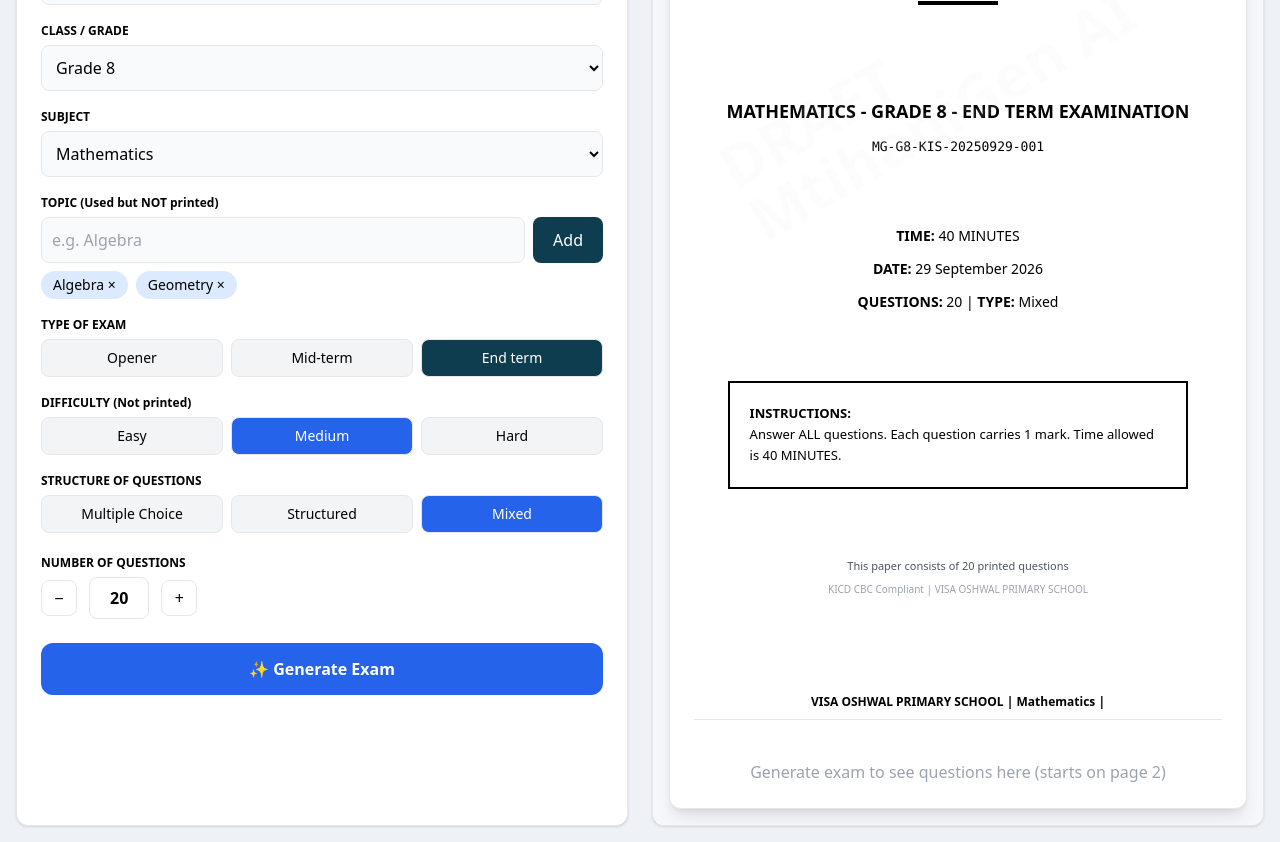
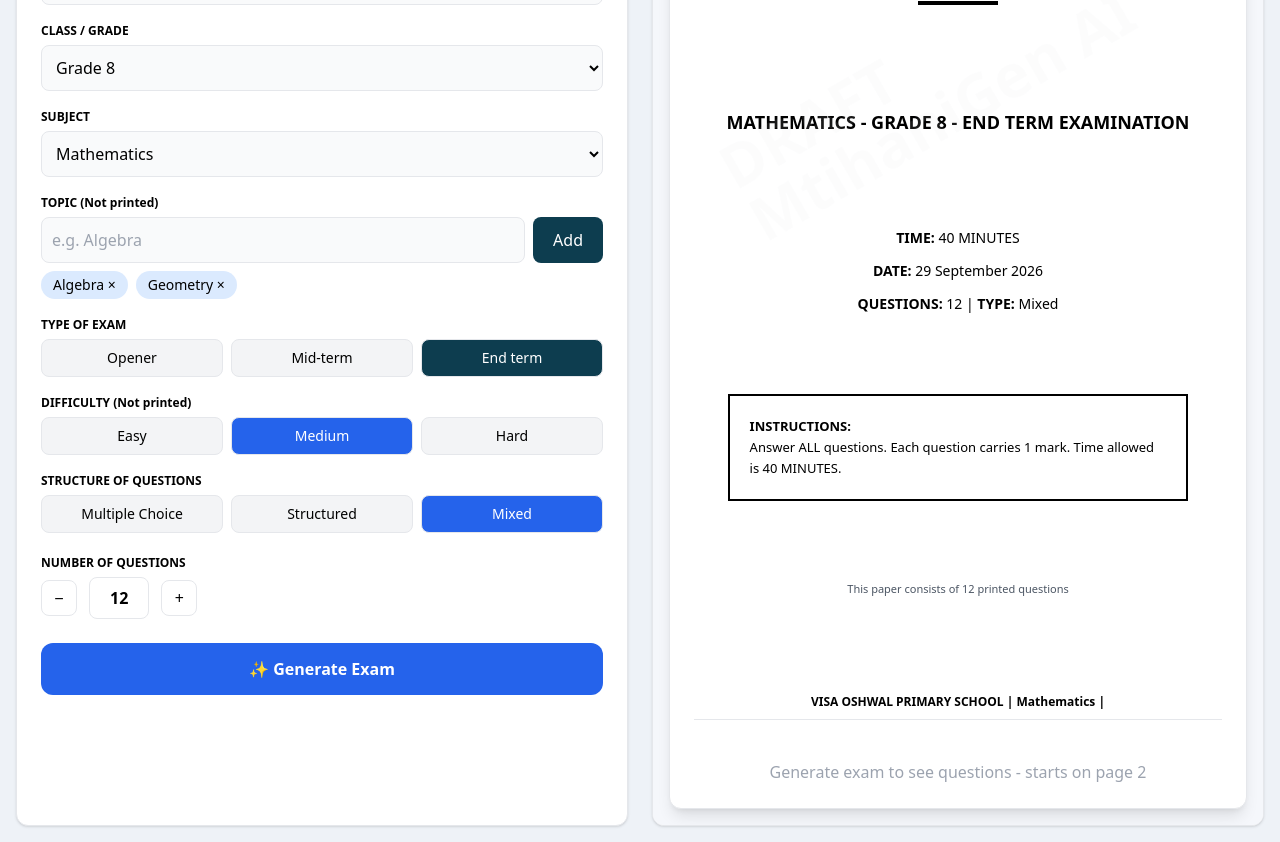
Before and after one commit to muhsinswaleh69-max/mtihanigen-ai, a Next.js app: page / in a window 1280 px wide. Shown: the part 320-1162 px from the top of the page. Built offline with nearby package versions, Linux system fonts and the light colour scheme.

Commit message:
Update page.tsx

```diff
--- a/app/page.tsx
+++ b/app/page.tsx
@@ -2,9 +2,9 @@
 import { useState, useEffect, useRef } from "react";
 
 const subjectsByGrade: Record<string, string[]> = {
-  "Grade 1": ["Literacy Activities", "Kiswahili", "Mathematical Activities", "Environmental", "CRE", "IRE", "HRE"],
-  "Grade 2": ["Literacy Activities", "Kiswahili", "Mathematical Activities", "Environmental", "CRE", "IRE", "HRE"],
-  "Grade 3": ["Literacy Activities", "Kiswahili", "Mathematical Activities", "Environmental", "CRE", "IRE", "HRE"],
+  "Grade 1": ["Literacy Activities", "Kiswahili", "Mathematical Activities", "Environmental", "CRE"],
+  "Grade 2": ["Literacy Activities", "Kiswahili", "Mathematical Activities", "Environmental", "CRE"],
+  "Grade 3": ["Literacy Activities", "Kiswahili", "Mathematical Activities", "Environmental", "CRE"],
   "Grade 4": ["Mathematics", "English", "Kiswahili", "Science and Technology", "Social Studies", "Agriculture", "CRE"],
   "Grade 5": ["Mathematics", "English", "Kiswahili", "Science and Technology", "Social Studies", "Agriculture", "CRE"],
   "Grade 6": ["Mathematics", "English", "Kiswahili", "Science and Technology", "Social Studies", "Agriculture", "CRE"],
@@ -18,33 +18,82 @@ const subjectsByGrade: Record<string, string[]> = {
 
 const suggestedTopics: Record<string, string[]> = {
   "Kiswahili": ["Sarufi", "Ufahamu", "Insha", "Fasihi", "Methali"],
-  "Mathematics": ["Algebra", "Geometry", "Fractions", "Measurement", "Trigonometry"],
-  "English": ["Grammar", "Comprehension", "Composition", "Poetry"],
-  "Integrated Science": ["Energy", "Forces", "Environment", "Mixtures"],
-  "Biology": ["Cells", "Nutrition", "Reproduction", "Ecology"],
-  "Chemistry": ["Acids", "Organic Chemistry", "Mole Concept"],
+  "Mathematics": ["Algebra", "Geometry", "Triangles", "Logarithms", "Quadratic Equations", "Heron's Formula"],
+  "English": ["Grammar", "Comprehension", "Composition"],
+  "Integrated Science": ["Energy", "Forces", "Environment"],
+  "Biology": ["Cells", "Nutrition", "Reproduction"],
   "Physics": ["Forces", "Energy", "Electricity"],
-  "Science and Technology": ["Living Things", "Energy", "Materials"],
 };
 
 function RealDiagram({ desc, figNum }: { desc: string, figNum: number }) {
   const d = desc.toLowerCase();
-  let svg = <svg viewBox="0 0 300 120" className="w-full h-[120px]"><rect x="10" y="10" width="280" height="100" fill="none" stroke="black" strokeWidth="2" rx="6"/><text x="20" y="50" fontSize="11" fontWeight="bold">{desc.slice(0,60)}</text></svg>;
-  if (d.includes("pendulum")) svg = (<svg viewBox="0 0 300 160" className="w-full h-[160px]"><line x1="50" y1="20" x2="250" y2="20" stroke="black" strokeWidth="3"/><circle cx="150" cy="20" r="4" fill="black"/><line x1="150" y1="20" x2="150" y2="110" stroke="black" strokeWidth="2"/><circle cx="150" cy="125" r="18" fill="none" stroke="black" strokeWidth="2.5"/></svg>);
-  return (<div className="my-4 border-[2.5px] border-black bg-white"><div className="bg-black text-white text-[10px] font-bold px-3 py-1">DIAGRAM {figNum}</div><div className="p-1">{svg}</div><div className="px-3 py-1 text-[11px] text-center border-t">{desc}</div></div>);
+  let svg: any = null;
+
+  // EXACT TRIANGLE ABC with sides - like your photo Q11
+  if (d.includes("triangle")) {
+    const abMatch = desc.match(/AB\s*=\s*(\d+)/i);
+    const bcMatch = desc.match(/BC\s*=\s*(\d+)/i);
+    const acMatch = desc.match(/AC\s*=\s*(\d+)/i);
+    const AB = abMatch? abMatch[1] : "5";
+    const BC = bcMatch? bcMatch[1] : "7";
+    const AC = acMatch? acMatch[1] : "8";
+
+    svg = (
+      <svg viewBox="0 0 340 200" className="w-full h-[200px] bg-white">
+        {/* Real triangle */}
+        <polygon points="50,150 200,150 90,40" fill="white" stroke="black" strokeWidth="2.5" strokeLinejoin="round"/>
+        {/* Vertex labels */}
+        <text x="30" y="160" fontSize="14" fontWeight="bold">A</text>
+        <text x="205" y="160" fontSize="14" fontWeight="bold">B</text>
+        <text x="80" y="25" fontSize="14" fontWeight="bold">C</text>
+        {/* Side labels - EXACT */}
+        <text x="115" y="165" fontSize="12" fontWeight="bold">{AB} cm</text>
+        <text x="150" y="85" fontSize="12" fontWeight="bold">{BC} cm</text>
+        <text x="35" y="95" fontSize="12" fontWeight="bold">{AC} cm</text>
+        {/* Small right angle marks if needed */}
+        <circle cx="50" cy="150" r="3" fill="black"/>
+        <circle cx="200" cy="150" r="3" fill="black"/>
+        <circle cx="90" cy="40" r="3" fill="black"/>
+      </svg>
+    );
+  }
+  // CIRCLE
+  else if (d.includes("circle")) {
+    const r = desc.match(/(\d+)\s*cm/)?.[1] || "7";
+    svg = (<svg viewBox="0 0 300 180" className="w-full h-[180px] bg-white"><circle cx="150" cy="90" r="60" fill="none" stroke="black" strokeWidth="2.5"/><line x1="150" y1="90" x2="210" y2="90" stroke="black" strokeWidth="1.5"/><text x="170" y="80" fontSize="12">{r} cm radius</text><circle cx="150" cy="90" r="2.5" fill="black"/></svg>);
+  }
+  // RECTANGLE
+  else if (d.includes("rectangle") || d.includes("length") && d.includes("width")) {
+    svg = (<svg viewBox="0 0 300 180" className="w-full h-[180px] bg-white"><rect x="60" y="40" width="180" height="100" fill="none" stroke="black" strokeWidth="2.5"/><text x="140" y="35" fontSize="12">Length</text><text x="20" y="95" fontSize="12">Width</text></svg>);
+  }
+  // PENDULUM / PHYSICS
+  else if (d.includes("pendulum") || d.includes("bob") || d.includes("lever")) {
+    svg = (<svg viewBox="0 0 300 180" className="w-full h-[180px] bg-white"><line x1="50" y1="20" x2="250" y2="20" stroke="black" strokeWidth="3"/><line x1="150" y1="20" x2="150" y2="110" stroke="black" strokeWidth="2"/><circle cx="150" cy="130" r="20" fill="none" stroke="black" strokeWidth="2.5"/></svg>);
+  }
+  else {
+    svg = (<svg viewBox="0 0 340 160" className="w-full h-[160px] bg-white"><rect x="20" y="20" width="300" height="110" rx="10" fill="white" stroke="black" strokeWidth="2"/><text x="170" y="80" textAnchor="middle" fontSize="13" fontWeight="bold">{desc.slice(0,60)}</text></svg>);
+  }
+
+  return (
+    <div className="my-6 border-[3px] border-black bg-white">
+      <div className="bg-black text-white text-[11px] font-bold px-3 py-1.5 flex justify-between"><span>DIAGRAM {figNum}</span><span>EXACT FIGURE - PRINTABLE</span></div>
+      <div className="p-2 bg-white flex justify-center">{svg}</div>
+      <div className="px-3 py-1.5 text-[11px] text-center border-t bg-gray-50">{desc}</div>
+    </div>
+  );
 }
 
 export default function Home() {
   const [schoolName, setSchoolName] = useState("VISA OSHWAL PRIMARY SCHOOL");
   const [schoolLevel, setSchoolLevel] = useState("Primary + JSS + Senior");
   const [grade, setGrade] = useState("Grade 8");
-  const [subject, setSubject] = useState("Kiswahili");
-  const [topics, setTopics] = useState<string[]>(["Sarufi", "Ufahamu"]);
+  const [subject, setSubject] = useState("Mathematics");
+  const [topics, setTopics] = useState<string[]>(["Triangles", "Quadratic Equations"]);
   const [topicInput, setTopicInput] = useState("");
   const [examType, setExamType] = useState("End term");
   const [difficulty, setDifficulty] = useState("Medium");
   const [structure, setStructure] = useState("Mixed");
-  const [numQ, setNumQ] = useState(20);
+  const [numQ, setNumQ] = useState(12);
   const [exam, setExam] = useState("");
   const [loading, setLoading] = useState(false);
   const [isEditing, setIsEditing] = useState(false);
@@ -59,20 +108,9 @@ export default function Home() {
     return Object.keys(subjectsByGrade);
   };
 
-  useEffect(() => {
-    const allowed = getAllowedGrades();
-    if(!allowed.includes(grade)) setGrade(allowed[7] || allowed[0]);
-  }, [schoolLevel]);
-
-  useEffect(() => {
-    const first = subjectsByGrade[grade]?.[0];
-    if(first){ setSubject(first); const sug = suggestedTopics[first] || []; setTopics(sug.slice(0,2)); }
-  }, [grade]);
-
-  useEffect(() => {
-    const sug = suggestedTopics[subject] || [];
-    setTopics(sug.length>0? sug.slice(0,2) : []);
-  }, [subject]);
+  useEffect(() => { const allowed = getAllowedGrades(); if(!allowed.includes(grade)) setGrade(allowed[7]||allowed[0]); }, [schoolLevel]);
+  useEffect(() => { const first = subjectsByGrade[grade]?.[0]; if(first){ setSubject(first); const sug = suggestedTopics[first]||[]; setTopics(sug.slice(0,2)); } }, [grade]);
+  useEffect(() => { const sug = suggestedTopics[subject]||[]; setTopics(sug.length>0? sug.slice(0,2):[]); }, [subject]);
 
   const addTopic = () => { if (topicInput.trim() &&!topics.includes(topicInput.trim())) { setTopics([...topics, topicInput.trim()]); setTopicInput(""); } };
   const removeTopic = (t: string) => setTopics(topics.filter(x => x!== t));
@@ -93,23 +131,7 @@ export default function Home() {
     const content = printRef.current.innerHTML;
     const win = window.open('', '', 'height=900,width=800');
     if(win){
-      win.document.write(`<html><head><title>${schoolName} - ${subject}</title>
-        <style>
-          body{font-family: Times New Roman, serif; margin:0; color:black;}
-         .cover-page{
-            page-break-after: always;
-            min-height: 100vh;
-            display:flex;
-            flex-direction:column;
-            justify-content:space-between;
-            align-items:center;
-            text-align:center;
-            padding:40px 30px;
-            box-sizing:border-box;
-          }
-         .questions-page{padding:30px; font-size:13px; line-height:1.6}
-          @media print{.cover-page{height:100vh;} }
-        </style></head><body>${content}</body></html>`);
+      win.document.write(`<html><head><title>${schoolName}</title><style>body{font-family: Times New Roman, serif; margin:0; color:black;}.cover-page{min-height:100vh;display:flex;flex-direction:column;justify-content:space-between;align-items:center;text-align:center;padding:40px 30px;box-sizing:border-box;page-break-after:always}.questions-page{padding:30px; font-size:13px; line-height:1.7} svg{max-width:100%}</style></head><body>${content}</body></html>`);
       win.document.close(); win.focus(); setTimeout(()=>win.print(), 400);
     }
   };
@@ -120,7 +142,17 @@ export default function Home() {
     const parts = text.split(/(\[DIAGRAM:.*?\])/g);
     return parts.map((part, i) => {
       if (part.startsWith("[DIAGRAM:")) { fig++; const desc = part.replace("[DIAGRAM:", "").replace("]", "").trim(); return <RealDiagram key={i} desc={desc} figNum={fig} />; }
-      else { const cleaned = part.replace(/\*\*(.*?)\*\*/g, "<strong>$1</strong>").replace(/\*/g, "").replace(/\n/g, "<br/>"); return <span key={i} dangerouslySetInnerHTML={{ __html: cleaned }} />; }
+      else {
+        let cleaned = part
+         .replace(/\\\(/g, "").replace(/\\\)/g, "")
+         .replace(/\\\[/g, "").replace(/\\\]/g, "")
+         .replace(/\\x\^2/g, "x²").replace(/\^2/g, "²").replace(/\^3/g, "³")
+         .replace(/\\log_2/g, "log₂").replace(/_2/g, "₂")
+         .replace(/\*\*(.*?)\*\*/g, "<strong>$1</strong>")
+         .replace(/\*/g, "")
+         .replace(/\n/g, "<br/>");
+        return <span key={i} dangerouslySetInnerHTML={{ __html: cleaned }} />;
+      }
     });
   };
 
@@ -130,32 +162,19 @@ export default function Home() {
 
   return (
     <div className="min-h-screen bg-[#eef2f7]">
-      <div className="bg-[#0d3d4f] text-white p-4 flex justify-between items-center"><div className="flex items-center gap-3"><div className="w-10 h-10 bg-white/20 rounded-full flex items-center justify-center">🧠</div><h1 className="text-xl font-bold">MtihaniGen AI</h1></div><div className="text-right text-sm"><div className="font-bold">{schoolName}</div><div className="text-xs opacity-80">Dashboard</div></div></div>
-
+      <div className="bg-[#0d3d4f] text-white p-4 flex justify-between items-center"><div className="flex items-center gap-3"><div className="w-10 h-10 bg-white/20 rounded-full flex items-center justify-center">🧠</div><h1 className="text-xl font-bold">MtihaniGen AI</h1></div><div className="text-right text-sm"><div className="font-bold">{schoolName}</div></div></div>
       <div className="max-w-7xl mx-auto p-4 grid lg:grid-cols-2 gap-6 mt-4">
         <div className="bg-white rounded-xl p-6 shadow border">
           <h2 className="text-xl font-bold text-[#0d3d4f]">Create New Exam</h2>
-          <label className="text-xs font-bold mt-4 block">🏫 SCHOOL NAME</label>
-          <input value={schoolName} onChange={e=>setSchoolName(e.target.value.toUpperCase())} className="w-full border p-2.5 rounded-lg mt-1 font-bold mb-3" />
-          <label className="text-xs font-bold">📚 SCHOOL EXTENT</label>
-          <select value={schoolLevel} onChange={e=>setSchoolLevel(e.target.value)} className="w-full border p-2.5 rounded-lg mt-1 bg-gray-50 mb-3">
-            <option>Primary Only</option><option>Primary + JSS</option><option>JSS Only</option><option>Senior Only</option><option>Primary + JSS + Senior</option>
-          </select>
-          <label className="text-xs font-bold">CLASS / GRADE</label>
-          <select value={grade} onChange={e=>setGrade(e.target.value)} className="w-full border p-2.5 rounded-lg mt-1 bg-gray-50 mb-3">{getAllowedGrades().map(g=><option key={g}>{g}</option>)}</select>
-          <label className="text-xs font-bold">SUBJECT</label>
-          <select value={subject} onChange={e=>setSubject(e.target.value)} className="w-full border p-2.5 rounded-lg mt-1 bg-gray-50 mb-3">{subjectsByGrade[grade]?.map(s=><option key={s}>{s}</option>)}</select>
-          <label className="text-xs font-bold">TOPIC (Used but NOT printed)</label>
-          <div className="flex gap-2 mt-1 mb-2"><input list="topic-suggestions" value={topicInput} onChange={e=>setTopicInput(e.target.value)} onKeyDown={e=>e.key==='Enter'&&addTopic()} placeholder={`e.g. ${suggestedTopics[subject]?.[0]||'Enter'}`} className="flex-1 border p-2.5 rounded-lg bg-gray-50" /><datalist id="topic-suggestions">{(suggestedTopics[subject]||[]).map(t=><option key={t} value={t}/>)}</datalist><button onClick={addTopic} className="bg-[#0d3d4f] text-white px-5 rounded-lg">Add</button></div>
-          <div className="flex flex-wrap gap-2 mb-3">{topics.map(t=><span key={t} className="bg-blue-100 px-3 py-1 rounded-full text-sm">{t} <button onClick={()=>removeTopic(t)}>×</button></span>)}</div>
-          <label className="text-xs font-bold">TYPE OF EXAM</label>
-          <div className="flex gap-2 mb-3 mt-1">{["Opener","Mid-term","End term"].map(type=><button key={type} onClick={()=>setExamType(type)} className={`flex-1 py-2 rounded-lg border text-sm ${examType===type?'bg-[#0d3d4f] text-white':'bg-gray-100'}`}>{type}</button>)}</div>
-          <label className="text-xs font-bold">DIFFICULTY (Not printed)</label>
-          <div className="flex gap-2 mb-3 mt-1">{["Easy","Medium","Hard"].map(d=><button key={d} onClick={()=>setDifficulty(d)} className={`flex-1 py-2 rounded-lg border text-sm ${difficulty===d?'bg-blue-600 text-white':'bg-gray-100'}`}>{d}</button>)}</div>
-          <label className="text-xs font-bold">STRUCTURE OF QUESTIONS</label>
-          <div className="flex gap-2 mb-4 mt-1">{["Multiple Choice","Structured","Mixed"].map(s=><button key={s} onClick={()=>setStructure(s)} className={`flex-1 py-2 rounded-lg border text-sm ${structure===s?'bg-blue-600 text-white':'bg-gray-100'}`}>{s}</button>)}</div>
-          <label className="text-xs font-bold">NUMBER OF QUESTIONS</label>
-          <div className="flex items-center gap-3 mt-1 mb-6"><button onClick={()=>setNumQ(Math.max(5,numQ-1))} className="border w-9 h-9 rounded-lg">−</button><span className="border px-5 py-2 rounded-lg font-bold">{numQ}</span><button onClick={()=>setNumQ(Math.min(100,numQ+1))} className="border w-9 h-9 rounded-lg">+</button></div>
+          <label className="text-xs font-bold mt-4 block">🏫 SCHOOL NAME</label><input value={schoolName} onChange={e=>setSchoolName(e.target.value.toUpperCase())} className="w-full border p-2.5 rounded-lg mt-1 font-bold mb-3" />
+          <label className="text-xs font-bold">📚 SCHOOL EXTENT</label><select value={schoolLevel} onChange={e=>setSchoolLevel(e.target.value)} className="w-full border p-2.5 rounded-lg mt-1 bg-gray-50 mb-3"><option>Primary Only</option><option>Primary + JSS</option><option>JSS Only</option><option>Senior Only</option><option>Primary + JSS + Senior</option></select>
+          <label className="text-xs font-bold">CLASS / GRADE</label><select value={grade} onChange={e=>setGrade(e.target.value)} className="w-full border p-2.5 rounded-lg mt-1 bg-gray-50 mb-3">{getAllowedGrades().map(g=><option key={g}>{g}</option>)}</select>
+          <label className="text-xs font-bold">SUBJECT</label><select value={subject} onChange={e=>setSubject(e.target.value)} className="w-full border p-2.5 rounded-lg mt-1 bg-gray-50 mb-3">{subjectsByGrade[grade]?.map(s=><option key={s}>{s}</option>)}</select>
+          <label className="text-xs font-bold">TOPIC (Not printed)</label><div className="flex gap-2 mt-1 mb-2"><input list="topic-suggestions" value={topicInput} onChange={e=>setTopicInput(e.target.value)} onKeyDown={e=>e.key==='Enter'&&addTopic()} placeholder={`e.g. ${suggestedTopics[subject]?.[0]||'Enter'}`} className="flex-1 border p-2.5 rounded-lg bg-gray-50" /><datalist id="topic-suggestions">{(suggestedTopics[subject]||[]).map(t=><option key={t} value={t}/>)}</datalist><button onClick={addTopic} className="bg-[#0d3d4f] text-white px-5 rounded-lg">Add</button></div><div className="flex flex-wrap gap-2 mb-3">{topics.map(t=><span key={t} className="bg-blue-100 px-3 py-1 rounded-full text-sm">{t} <button onClick={()=>removeTopic(t)}>×</button></span>)}</div>
+          <label className="text-xs font-bold">TYPE OF EXAM</label><div className="flex gap-2 mb-3 mt-1">{["Opener","Mid-term","End term"].map(type=><button key={type} onClick={()=>setExamType(type)} className={`flex-1 py-2 rounded-lg border text-sm ${examType===type?'bg-[#0d3d4f] text-white':'bg-gray-100'}`}>{type}</button>)}</div>
+          <label className="text-xs font-bold">DIFFICULTY (Not printed)</label><div className="flex gap-2 mb-3 mt-1">{["Easy","Medium","Hard"].map(d=><button key={d} onClick={()=>setDifficulty(d)} className={`flex-1 py-2 rounded-lg border text-sm ${difficulty===d?'bg-blue-600 text-white':'bg-gray-100'}`}>{d}</button>)}</div>
+          <label className="text-xs font-bold">STRUCTURE OF QUESTIONS</label><div className="flex gap-2 mb-4 mt-1">{["Multiple Choice","Structured","Mixed"].map(s=><button key={s} onClick={()=>setStructure(s)} className={`flex-1 py-2 rounded-lg border text-sm ${structure===s?'bg-blue-600 text-white':'bg-gray-100'}`}>{s}</button>)}</div>
+          <label className="text-xs font-bold">NUMBER OF QUESTIONS</label><div className="flex items-center gap-3 mt-1 mb-6"><button onClick={()=>setNumQ(Math.max(5,numQ-1))} className="border w-9 h-9 rounded-lg">−</button><span className="border px-5 py-2 rounded-lg font-bold">{numQ}</span><button onClick={()=>setNumQ(Math.min(100,numQ+1))} className="border w-9 h-9 rounded-lg">+</button></div>
           <button onClick={generateExam} disabled={loading} className="w-full bg-blue-600 text-white py-3.5 rounded-xl font-bold">{loading?"Generating...":"✨ Generate Exam"}</button>
         </div>
 
@@ -163,18 +182,16 @@ export default function Home() {
           <div className="flex justify-between items-center p-4 border-b"><h2 className="font-bold">Preview</h2><div className="flex gap-2"><button onClick={()=>setIsEditing(!isEditing)} className={`border text-sm px-3 py-1.5 rounded-lg ${isEditing?'bg-yellow-400':'bg-white'}`}>{isEditing?"✔ Done":"✏️ Edit"}</button><button onClick={handleDownloadPDF} disabled={!exam} className="bg-[#0d3d4f] text-white text-sm px-4 py-1.5 rounded-lg">⬇ Download PDF</button></div></div>
           <div className="p-4 bg-[#f5f7fb] min-h-[800px]">
             <div className="bg-white rounded-xl shadow-lg border overflow-hidden relative">
-              <div className="absolute top-40 left-10 text-gray-200 text-6xl rotate-[-30deg] opacity-10 font-bold pointer-events-none z-10 no-print">DRAFT<br/>MtihaniGen AI</div>
+              <div className="absolute top-40 left-10 text-gray-200 text-6xl rotate-[-30deg] opacity-10 font-bold pointer-events-none z-10">DRAFT<br/>MtihaniGen AI</div>
               <div ref={printRef}>
-                {/* COVER PAGE - SPREAD TOP TO BOTTOM */}
                 <div className="cover-page p-8 text-center" style={{minHeight:'100vh', display:'flex', flexDirection:'column', justifyContent:'space-between', pageBreakAfter:'always'}}>
                   <div><h1 className="text-[24px] font-bold uppercase tracking-wide mt-10">{schoolName}</h1><div className="w-20 h-1 bg-black mx-auto my-6"></div></div>
-                  <div><h2 className="text-[18px] font-bold uppercase">{subject} - {grade.toUpperCase()} - {examType.toUpperCase()} EXAMINATION</h2><p className="text-[13px] mt-3 font-mono">{paperCode || "MG-G8-KIS-20250929-001"}</p></div>
+                  <div><h2 className="text-[18px] font-bold uppercase">{subject} - {grade.toUpperCase()} - {examType.toUpperCase()} EXAMINATION</h2><p className="text-[13px] mt-3 font-mono">{paperCode}</p></div>
                   <div className="space-y-3 text-[14px]"><p><strong>{isKiswahili?"MUDA":"TIME"}:</strong> {durationText}</p><p><strong>{isKiswahili?"TAREHE":"DATE"}:</strong> {dateText}</p><p><strong>{isKiswahili?"MASWALI":"QUESTIONS"}:</strong> {numQ} | <strong>{isKiswahili?"AINA":"TYPE"}:</strong> {structure}</p></div>
                   <div className="border-2 border-black p-5 text-left text-[13px] max-w-[90%] mx-auto leading-relaxed"><strong>{isKiswahili?"MAELEKEZO:":"INSTRUCTIONS:"}</strong><br/>{isKiswahili? `Jibu maswali YOTE. Kila swali lina alama 1. Muda uliotolewa ni ${durationText}.` : `Answer ALL questions. Each question carries 1 mark. Time allowed is ${durationText}.`}</div>
-                  <div className="mb-10"><p className="text-[11px] text-gray-600">This paper consists of {numQ} printed questions</p><p className="text-[10px] text-gray-400 mt-2">KICD CBC Compliant | {schoolName}</p></div>
+                  <div className="mb-10"><p className="text-[11px] text-gray-600">This paper consists of {numQ} printed questions</p></div>
                 </div>
-                {/* QUESTIONS PAGE */}
-                <div className="questions-page p-6"><div className="text-center font-bold text-[12px] mb-4 border-b pb-2">{schoolName} | {subject} | {paperCode}</div>{!exam && <p className="text-gray-400 text-center mt-10">Generate exam to see questions here (starts on page 2)</p>}{exam && <div className={`text-[13px] leading-6 ${isEditing?'border-2 border-dashed border-yellow-400 p-2':''}`} contentEditable={isEditing} suppressContentEditableWarning>{renderExam(exam)}</div>}</div>
+                <div className="questions-page p-6"><div className="text-center font-bold text-[12px] mb-4 border-b pb-2">{schoolName} | {subject} | {paperCode}</div>{!exam && <p className="text-gray-400 text-center mt-10">Generate exam to see questions - starts on page 2</p>}{exam && <div className={`text-[13px] leading-7 ${isEditing?'border-2 border-dashed border-yellow-400 p-2':''}`} contentEditable={isEditing} suppressContentEditableWarning>{renderExam(exam)}</div>}</div>
               </div>
             </div>
           </div>
```
